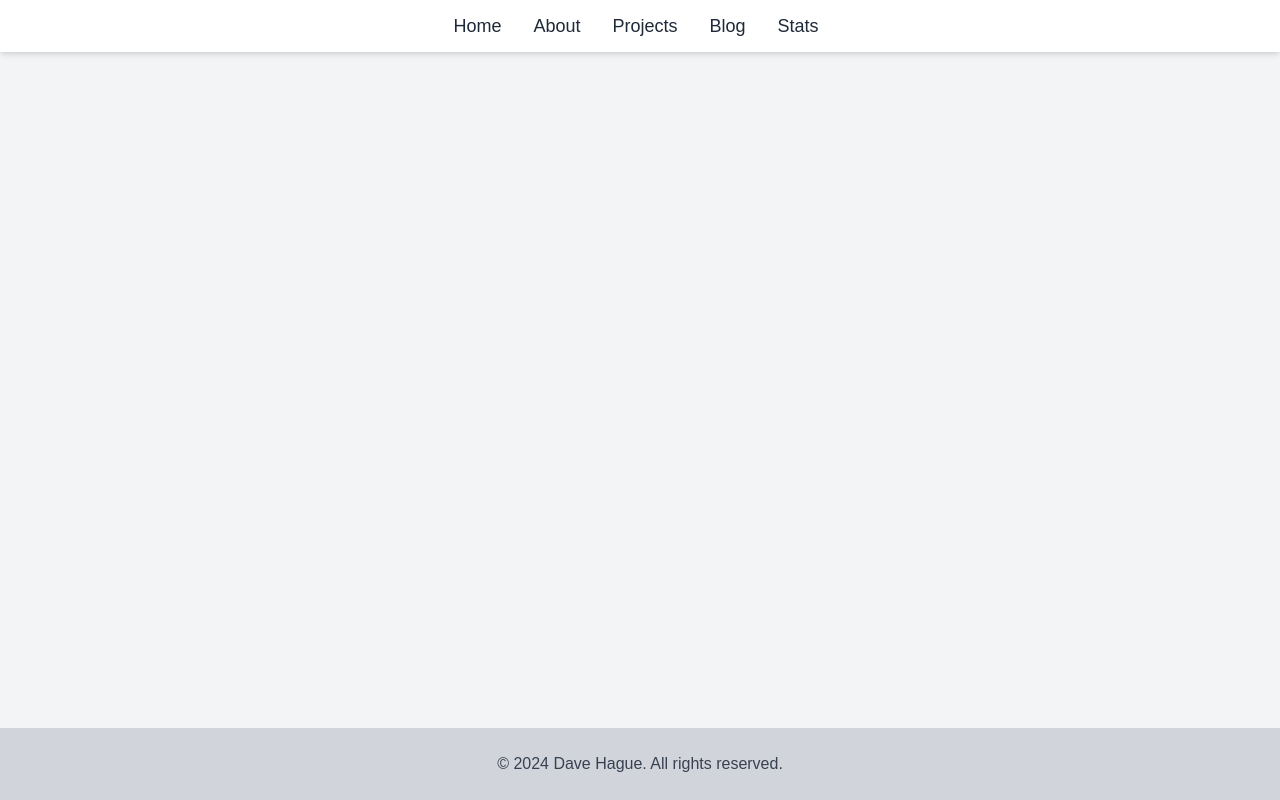
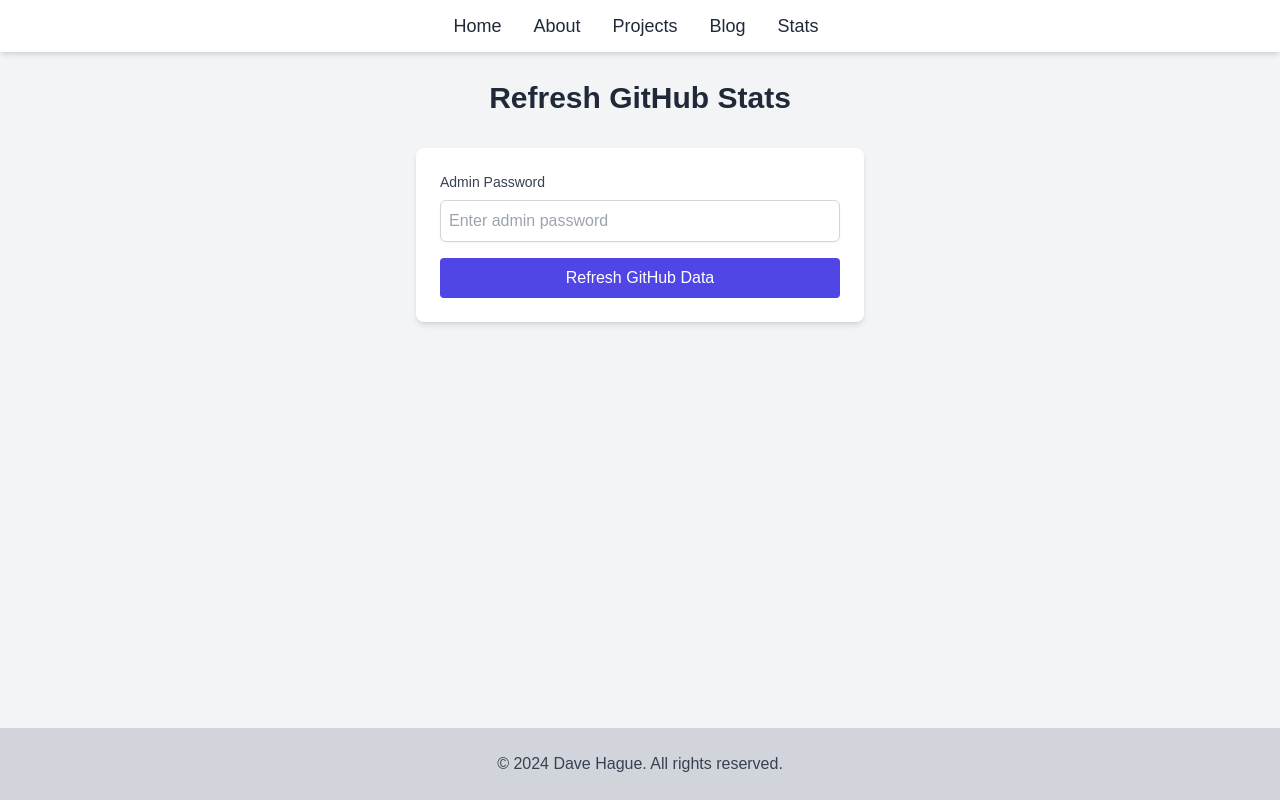
Before and after one commit to davehague/davehague-site, a Nuxt app: page /stats/refresh in a window 1280 px wide. Built offline with nearby package versions, Linux system fonts and the light colour scheme.

Commit message:
Added a page to refresh stats from the web

```diff
--- /dev/null
+++ b/pages/stats/refresh.vue
@@ -0,0 +1,74 @@
+<template>
+  <div class="container mx-auto py-20 px-4">
+    <h1 class="text-3xl font-bold mb-8 text-center">Refresh GitHub Stats</h1>
+    <div class="max-w-md mx-auto bg-white p-6 rounded-lg shadow-md">
+      <div class="mb-4">
+        <label for="adminPassword" class="block text-sm font-medium text-gray-700 mb-2">Admin Password</label>
+        <input
+          v-model="password"
+          id="adminPassword"
+          type="password"
+          class="mt-1 block w-full rounded-md p-2 border border-gray-300 shadow-sm focus:border-indigo-300 focus:ring focus:ring-indigo-200 focus:ring-opacity-50"
+          placeholder="Enter admin password"
+        />
+      </div>
+      <button
+        @click="refreshGithubData"
+        class="w-full px-4 py-2 bg-indigo-600 text-white rounded hover:bg-indigo-700 focus:outline-none focus:ring-2 focus:ring-offset-2 focus:ring-indigo-500 transition duration-150 ease-in-out"
+        :disabled="isLoading"
+      >
+        {{ isLoading ? 'Refreshing...' : 'Refresh GitHub Data' }}
+      </button>
+      <p v-if="message" class="mt-4 text-sm" :class="{ 'text-green-600': !error, 'text-red-600': error }">
+        {{ message }}
+      </p>
+    </div>
+  </div>
+</template>
+
+<script setup lang="ts">
+import { ref } from 'vue'
+
+const password = ref('')
+const message = ref('')
+const error = ref(false)
+const isLoading = ref(false)
+
+const refreshGithubData = async () => {
+  if (!password.value) {
+    message.value = 'Please enter the admin password.'
+    error.value = true
+    return
+  }
+
+  isLoading.value = true
+  message.value = ''
+  error.value = false
+
+  try {
+    const response = await fetch('/api/github/refresh', {
+      method: 'POST',
+      headers: {
+        'Content-Type': 'application/json',
+      },
+      body: JSON.stringify({ password: password.value }),
+    })
+
+    const result = await response.json()
+
+    if (response.ok) {
+      message.value = result.message || 'GitHub data refreshed successfully.'
+      error.value = false
+    } else {
+      throw new Error(result.statusMessage || 'Failed to refresh GitHub data')
+    }
+  } catch (err) {
+    console.error('Error refreshing GitHub data:', err)
+    message.value = err instanceof Error ? err.message : 'An error occurred while refreshing GitHub data.'
+    error.value = true
+  } finally {
+    isLoading.value = false
+    password.value = ''
+  }
+}
+</script>
```
Also changed, not shown: pages/stats/index.vue (renamed from pages/stats.vue), 1 other file (tests, documents, lock files or other folders).
